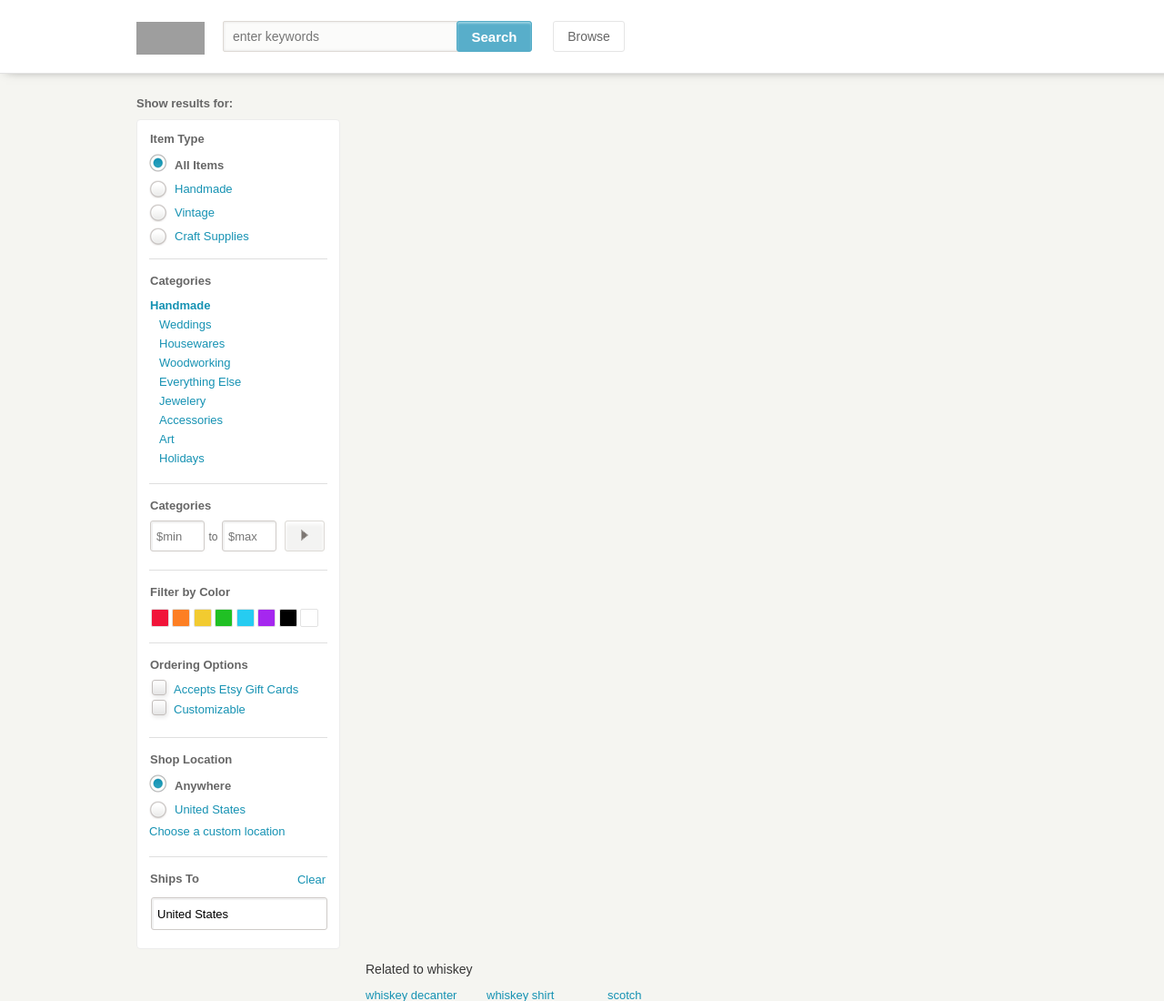
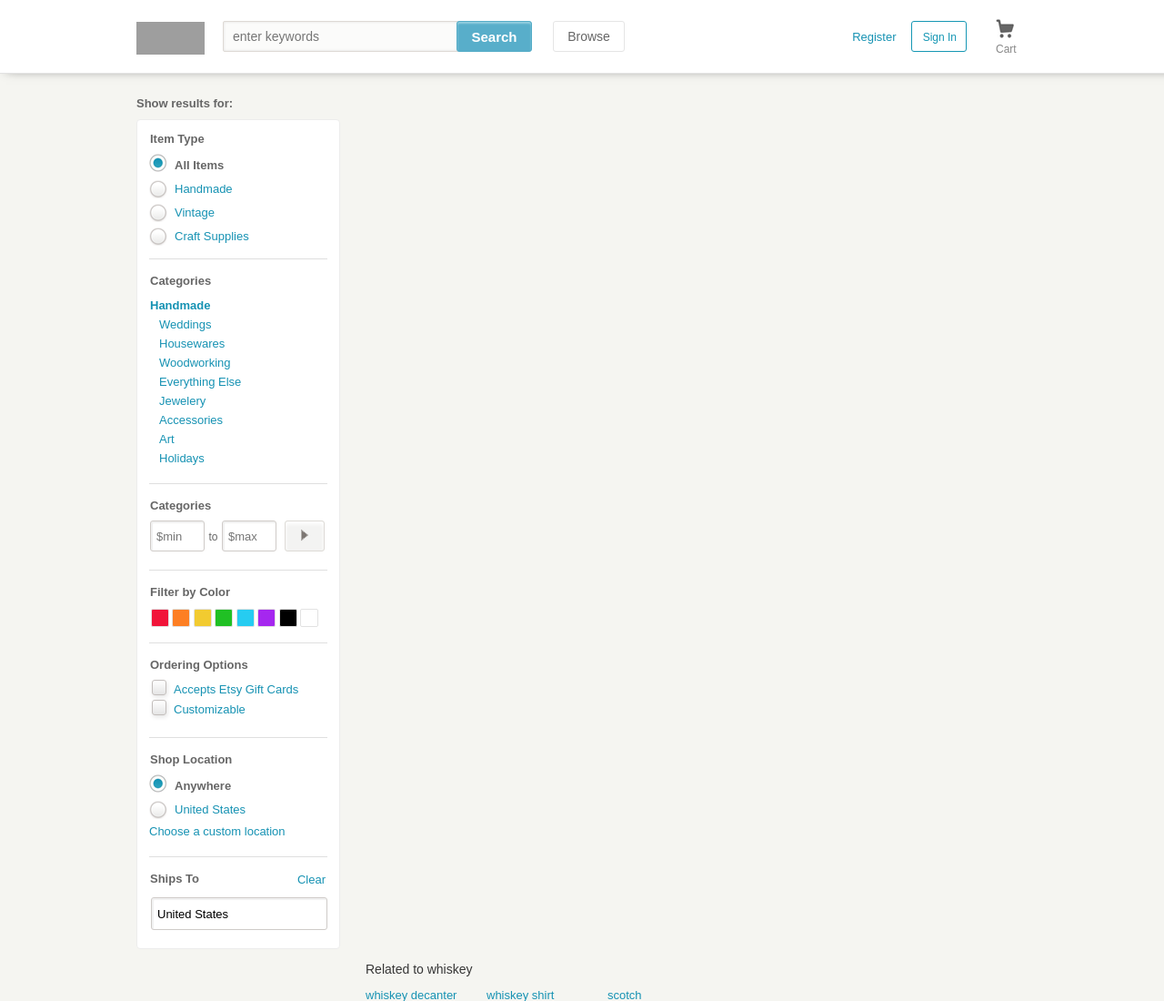
Before and after one commit to tawnimartin/tiy-assignment-10, a plain HTML site: page index.html in a window 1280 px wide. Shown: the top 1100 px of the page at 91% size. Drawn offline with nearby package versions, Linux system fonts and the light colour scheme; grey boxes are pictures that could not be loaded.

Commit message:
HTML/CSS updates

```diff
--- a/index.html
+++ b/index.html
@@ -21,8 +21,13 @@
 		  				<input type="submit" class="submit" value="Search">
 						</form>
 						<form class="browse" action="" method="">
-							<input type="submit" class="browse arrow" value="Browse">
+							<input type="submit" class="browse" value="Browse">
 						</form>
+
+				</div>
+				<div class="header-right"> <a href="#" class="reg">Register</a>
+				<div class="signup">Sign In</div><div class="cart">Cart</div>
+
 				</div>
 			</div>
 		</div>
--- a/style.css
+++ b/style.css
@@ -92,9 +92,53 @@ form .browse {
 	font-size: 14px;
 	color: #666666;
 }
-.browse:after {
-	background: url(imgs/arr.png) no-repeat 12px 5px;
+.header-right {
+	float: right;
+	text-align: right;
+	height: 40px;
+	box-sizing: border-box;
 }
+.header-right a {
+	color: #1692b3;
+	font-size: 13px;
+	margin-top: 34px;
+	text-decoration: none;
+}
+.signup {
+width: 61px;
+height: 34px;
+border-radius: 3px;
+background: #ffffff;
+border: 1px solid #1697b4;
+color: #1697b4;
+margin-top: 23px;
+padding: 10px;
+box-sizing: border-box;
+display: inline-block;
+font-size: 12px;
+margin-right: 12px;
+margin-left: 12px;
+}
+.reg {
+
+}
+.cart {
+background: url(imgs/cart.png) 0 -30px no-repeat;
+display: inline-block;
+height: 16px;
+width: 21px;
+margin-right: 16px;
+float: right;
+background-position: left;
+padding-top: 47px;
+font-size: 12px;
+padding-right: 18px;
+margin-left: 20px;
+color:#878787;
+}
+.header-right a:hover {
+	text-decoration:underline;
+	}
 .main {
 	background-color: #f5f5f1;
 	margin: 0 auto;
```
Also changed, not shown: imgs/cart.png (added).
